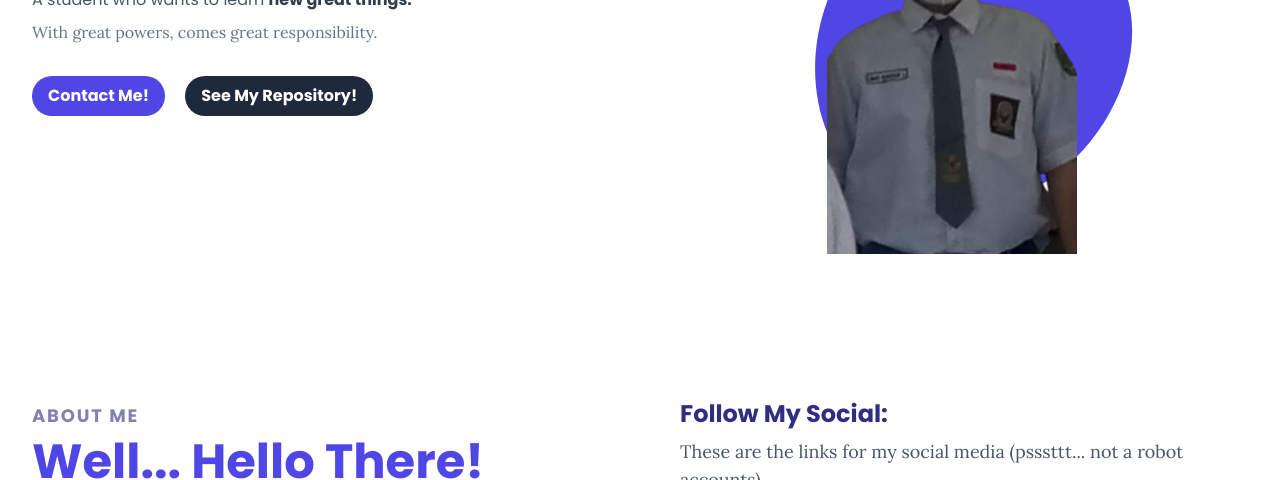
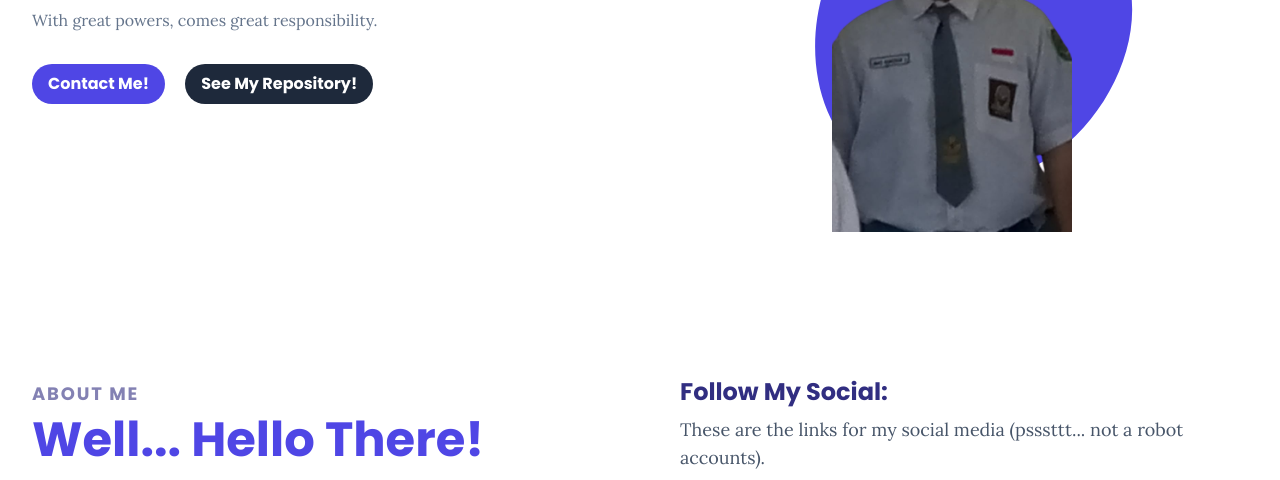
Before and after one commit to dimaskuy/dimaskuy.github.io, a website: page index.html in a window 1280 px wide. Shown: the part 411-891 px from the top of the page. Drawn offline with nearby package versions, Linux system fonts and the light colour scheme; files that its build step writes are made by us from their sources.

Commit message:
Update index.html

```diff
--- a/index.html
+++ b/index.html
@@ -122,7 +122,7 @@
 
           <div class="w-full self-end px-4 lg:w-1/2">
             <div class="relative lg:right-0 tiltJS">
-              <img src="img/dimas3.png" alt="DimasRS is Cool!" class="relative z-40 mx-auto w-[180px] max-w-full md:w-[250px]" />
+              <img src="img/dimas3.png" alt="DimasRS is Cool!" class="relative z-40 mx-auto w-[180px] max-w-full md:w-[240px]" />
               <span class="md:scale[1.1] absolute -bottom-0 left-1/2 -translate-x-1/2">
                 <!-- <img src="img/blob.svg" alt="Blob img 💀" width="400" height="400" class="scale-[1.2]" /> -->
                 <svg class="h-[250px] w-[250px] md:h-[340px] md:w-[340px] lg:h-[400px] lg:w-[400px]" alt="Blob img 💀" viewBox="0 0 200 200" xmlns="http://www.w3.org/2000/svg">
```
